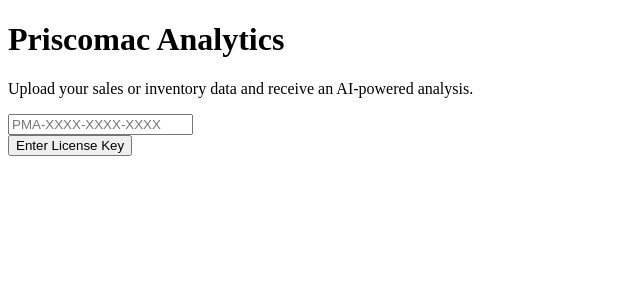
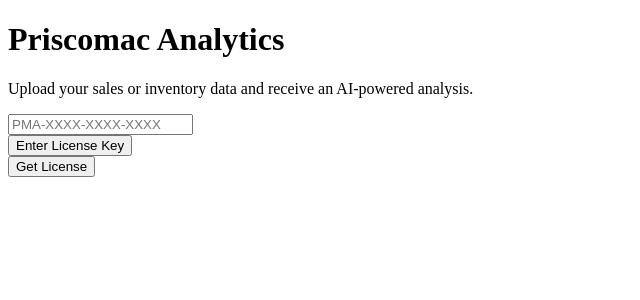
Before and after one commit to Pritex32/priscomac_analytics_frontend, a React (Vite) app: page / in a window 1280 px wide. Shown: the top 300 px of the page, without its empty margins (0-640 px from the left). Built offline with nearby package versions, Linux system fonts and the light colour scheme; no server answers; the HTML template or start-up script is replaced by a standard one.

Commit message:
Add GetLicense page and update LandingPage props

```diff
--- a/src/App.jsx
+++ b/src/App.jsx
@@ -1,13 +1,20 @@
-import { useState } from 'react'
+import { useState, useEffect } from 'react'
 import LandingPage from './pages/LandingPage'
 import AnalysisPage from './pages/AnalysisPage'
 import ResultsPage from './pages/ResultsPage'
+import GetLicense from './pages/GetLicense'
 import { useSession } from './utils/api'
 
 function App() {
   const [page, setPage] = useState('landing')
   const [analysisData, setAnalysisData] = useState(null)
   const { session, setSessionToken, clearSession } = useSession()
+
+  useEffect(() => {
+    if (window.location.pathname === '/get-license') {
+      setPage('get-license')
+    }
+  }, [])
 
   const handleLicenseVerified = (data) => {
     setSessionToken(data.token)
@@ -31,7 +38,7 @@
   return (
     <div className="min-h-screen bg-white">
       {page === 'landing' && (
-        <LandingPage onLicenseVerified={handleLicenseVerified} />
+        <LandingPage onLicenseVerified={handleLicenseVerified} onGetLicense={() => setPage('get-license')} />
       )}
       {page === 'analysis' && (
         <AnalysisPage onAnalysisComplete={handleAnalysisComplete} token={session} />
@@ -39,6 +46,9 @@
       {page === 'results' && analysisData && (
         <ResultsPage data={analysisData} onRunAnother={handleRunAnother} />
       )}
+      {page === 'get-license' && (
+        <GetLicense onBack={() => setPage('landing')} />
+      )}
     </div>
   )
 }
```
